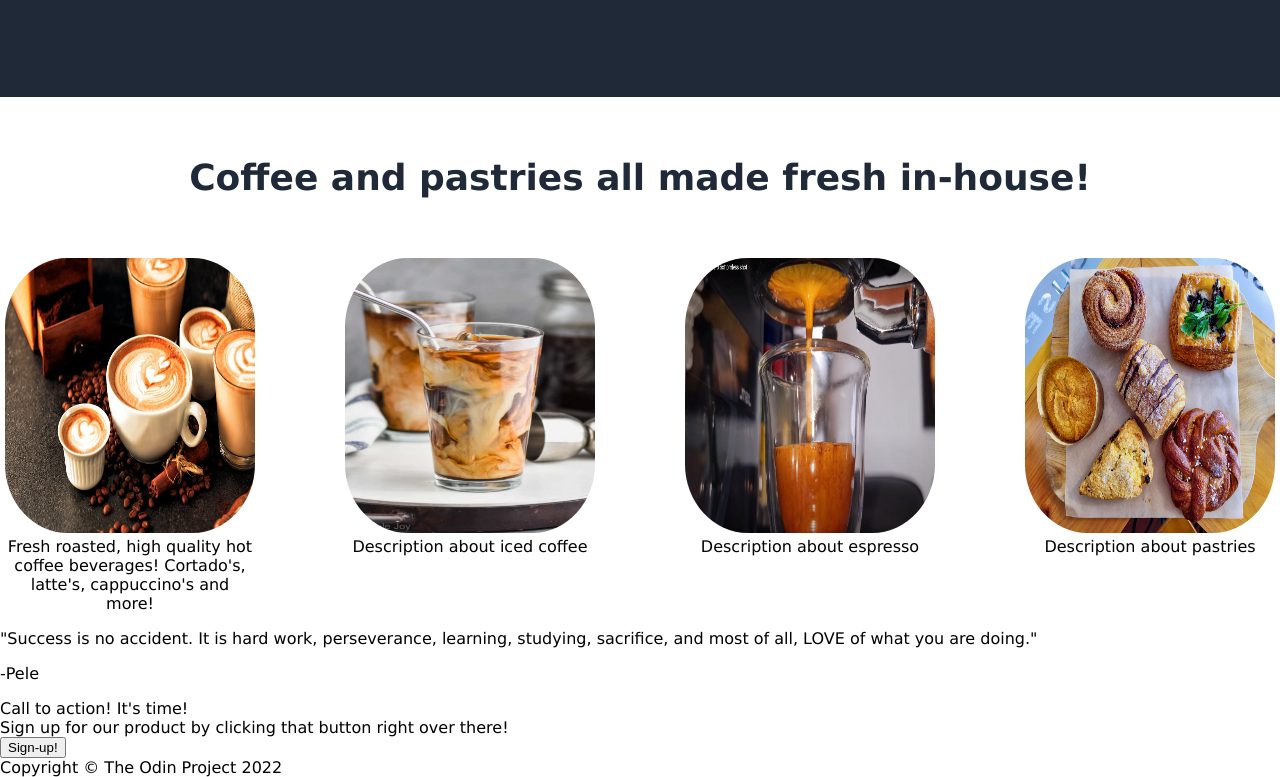
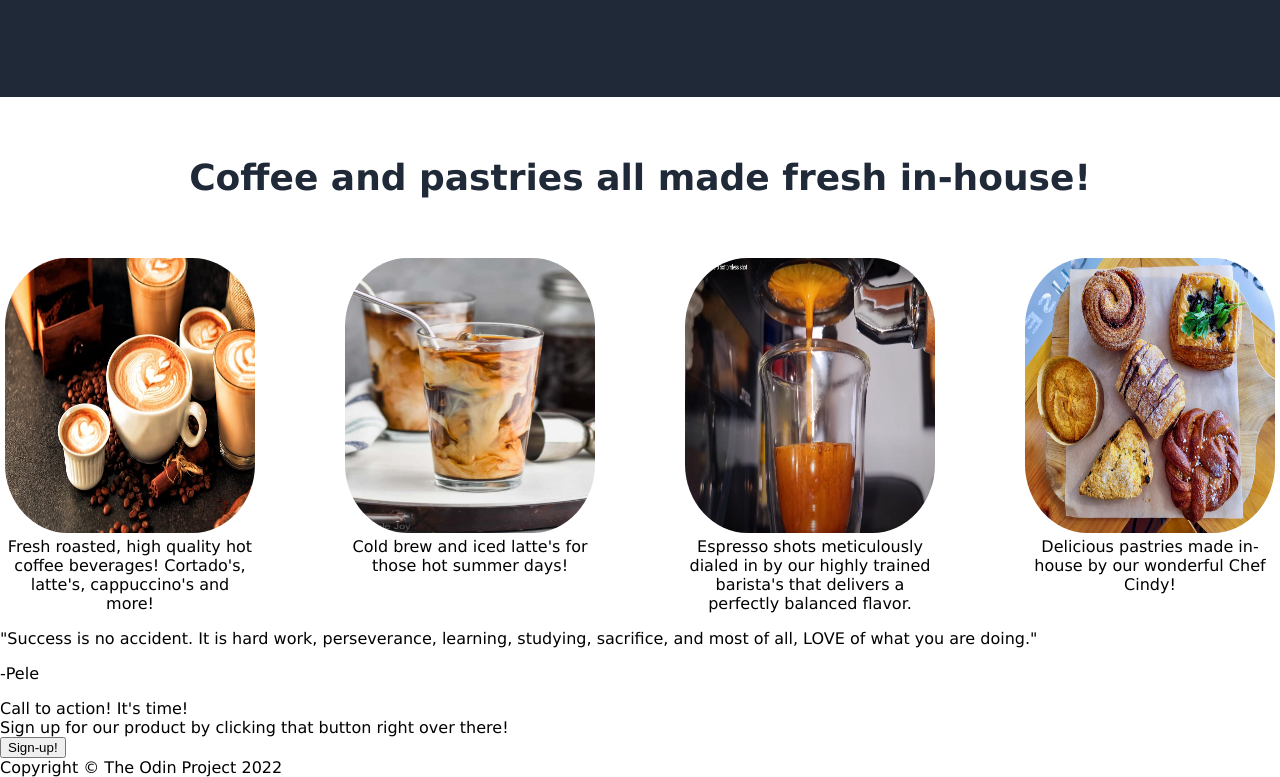
Before and after one commit to Theski-Theland/landing-page, a plain HTML site: page index.html in a window 1280 px wide. Shown: the part 657-1434 px from the top of the page. Drawn offline with Linux system fonts and the light colour scheme.

Commit message:
Edit image descriptions

```diff
--- a/index.html
+++ b/index.html
@@ -33,15 +33,15 @@
                 </div>
                 <div class="imageblocks">
                     <img class="iced" src="images/iced-coffe.jpg" alt="iced coffee" width="250" height="275">
-                    <div class="imgtext">Description about iced coffee</div>
+                    <div class="imgtext">Cold brew and iced latte's for those hot summer days!</div>
                 </div>
                 <div class="imageblocks">
                     <img class="espresso" src="images/espresso.jpg" alt="espresso" width="250" height="275">
-                    <div class="imgtext">Description about espresso</div>
+                    <div class="imgtext">Espresso shots meticulously dialed in by our highly trained barista's that delivers a perfectly balanced flavor.</div>
                 </div>
                 <div class="imageblocks">
                     <img class="pastries" src="images/pastries.jpg" alt="pastries" width="250" height="275">
-                    <div class="imgtext">Description about pastries</div>
+                    <div class="imgtext">Delicious pastries made in-house by our wonderful Chef Cindy!</div>
                 </div>
             </div>
         </div>
```
